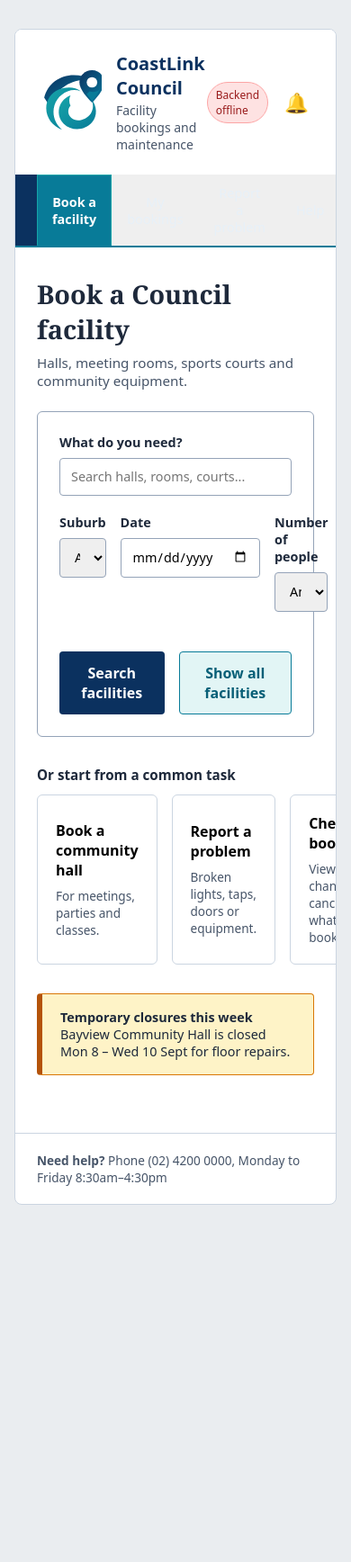
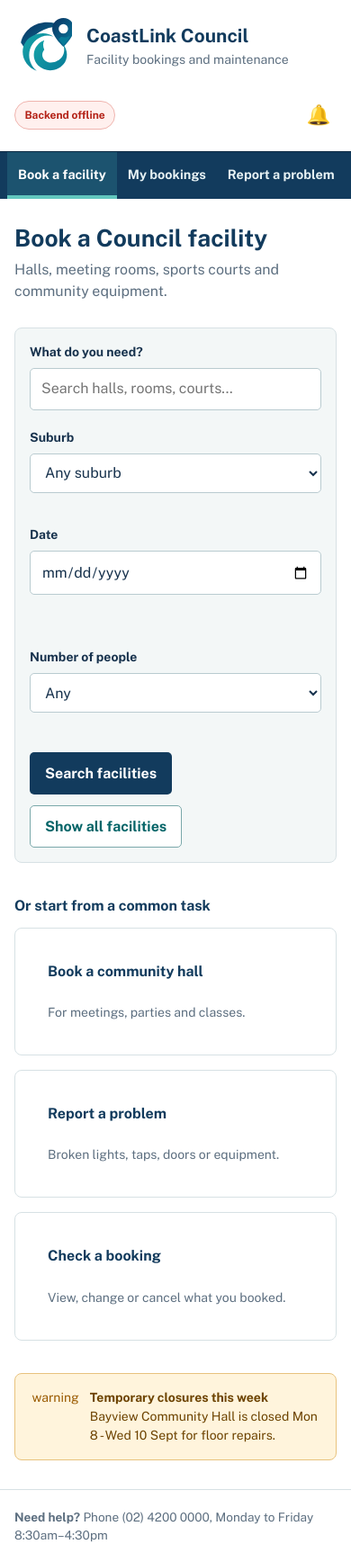
Before and after one commit to imSwydz/Coastlink-portal, a website with bundled scripts: page public/index.html in a window 390 px wide. Shown: the whole page at 90% size. Before the commit the page ends 1371 px from the top, so only its background shows below. Built offline with nearby package versions, Linux system fonts and the light colour scheme; files whose address does not match are found by name.

Commit message:
Polish portal prototype UI and interactions

```diff
--- a/components/tabs.ts
+++ b/components/tabs.ts
@@ -1,5 +1,7 @@
 export function setupTabs(onTabChange: (tabId: string) => void) {
-  const tabs = Array.from(document.querySelectorAll<HTMLElement>(".nav-tab"));
+  const tabs = Array.from(
+    document.querySelectorAll<HTMLAnchorElement>(".nsw-tabs__link"),
+  );
   const panels = Array.from(
     document.querySelectorAll<HTMLElement>(".tab-content"),
   );
@@ -16,19 +18,45 @@ export function setupTabs(onTabChange: (tabId: string) => void) {
       const selected = tab.dataset.tab === tabId;
       tab.classList.toggle("active", selected);
       tab.setAttribute("aria-selected", String(selected));
+      tab.setAttribute("role", "tab");
+      tab.tabIndex = selected ? 0 : -1;
+      tab.setAttribute("aria-controls", tab.hash.slice(1));
     });
 
     panel.hidden = false;
+    panel.setAttribute("role", "tabpanel");
+    panel.setAttribute(
+      "aria-labelledby",
+      tabs.find((tab) => tab.dataset.tab === tabId)?.id || "",
+    );
     panel.classList.add("active", "tab-enter");
     onTabChange(tabId);
   };
 
   tabs.forEach((tab) => {
-    tab.addEventListener("click", () => {
-      const tabId = tab.dataset.tab;
+    tab.setAttribute("role", "tab");
+    tab.addEventListener("click", (event) => {
+      event.preventDefault();
+      const tabId = tab.dataset.tab || tab.hash.slice(1);
       if (tabId) activate(tabId);
+    });
+    tab.addEventListener("keydown", (event) => {
+      if (event.key !== "ArrowLeft" && event.key !== "ArrowRight") return;
+      event.preventDefault();
+      const index = tabs.indexOf(tab);
+      const nextIndex =
+        event.key === "ArrowRight"
+          ? (index + 1) % tabs.length
+          : (index - 1 + tabs.length) % tabs.length;
+      const nextTab = tabs[nextIndex];
+      nextTab.focus();
+      activate(nextTab.dataset.tab || nextTab.hash.slice(1));
     });
   });
 
+  const initialTab =
+    tabs.find((tab) => tab.classList.contains("active")) || tabs[0];
+  if (initialTab) activate(initialTab.dataset.tab || initialTab.hash.slice(1));
+
   return activate;
 }
--- a/package.json
+++ b/package.json
@@ -9,9 +9,11 @@
     "test": "node --test"
   },
   "dependencies": {
-    "express": "^4.22.2"
+    "express": "^4.22.2",
+    "nsw-design-system": "^3.27.0"
   },
   "devDependencies": {
+    "sass": "^1.104.1",
     "typescript": "^7.0.2",
     "vite": "^8.3.0"
   }
--- a/public/index.html
+++ b/public/index.html
@@ -4,6 +4,12 @@
     <meta charset="UTF-8" />
     <meta name="viewport" content="width=device-width, initial-scale=1.0" />
     <title>CoastLink Council - Facility Portal</title>
+    <link rel="preconnect" href="https://fonts.googleapis.com" />
+    <link rel="preconnect" href="https://fonts.gstatic.com" crossorigin />
+    <link
+      href="https://fonts.googleapis.com/css2?family=Material+Icons&family=Public+Sans:ital,wght@0,400;0,700;1,400&display=swap"
+      rel="stylesheet"
+    />
   </head>
   <body>
     <div class="window" id="appWindow">
@@ -43,47 +49,45 @@
         </div>
       </header>
 
-      <nav role="tablist" aria-label="Portal sections">
-        <button
-          class="nav-tab active"
-          type="button"
-          role="tab"
-          aria-selected="true"
-          tabindex="0"
+      <nav class="nsw-tabs" aria-label="Portal sections">
+        <ul class="nsw-tabs__list">
+          <li>
+            <a
+              id="tab-link-book"
+              class="nsw-tabs__link active"
+              href="#tab-book"
               data-tab="tab-book"
+              >Book a facility</a
             >
-          Book a facility
-        </button>
-        <button
-          class="nav-tab"
-          type="button"
-          role="tab"
-          aria-selected="false"
-          tabindex="0"
+          </li>
+          <li>
+            <a
+              id="tab-link-bookings"
+              class="nsw-tabs__link"
+              href="#tab-bookings"
               data-tab="tab-bookings"
+              >My bookings</a
             >
-          My bookings
-        </button>
-        <button
-          class="nav-tab"
-          type="button"
-          role="tab"
-          aria-selected="false"
-          tabindex="0"
+          </li>
+          <li>
+            <a
+              id="tab-link-report"
+              class="nsw-tabs__link"
+              href="#tab-report"
               data-tab="tab-report"
+              >Report a problem</a
             >
-          Report a problem
-        </button>
-        <button
-          class="nav-tab"
-          type="button"
-          role="tab"
-          aria-selected="false"
-          tabindex="0"
+          </li>
+          <li>
+            <a
+              id="tab-link-help"
+              class="nsw-tabs__link"
+              href="#tab-help"
               data-tab="tab-help"
+              >Help</a
             >
-          Help
-        </button>
+          </li>
+        </ul>
       </nav>
 
       <main>
@@ -92,38 +96,53 @@
           <p class="subtitle">
             Halls, meeting rooms, sports courts and community equipment.
           </p>
-          <form id="searchForm" class="card-box">
-            <div class="field-group">
-              <label for="searchInput">What do you need?</label>
+          <form id="searchForm" class="nsw-form card-box">
+            <div class="nsw-form__group">
+              <label class="nsw-form__label" for="searchInput"
+                >What do you need?</label
+              >
               <input
                 type="text"
                 id="searchInput"
+                class="nsw-form__input"
                 placeholder="Search halls, rooms, courts..."
               />
             </div>
             <div class="input-row">
-              <div class="field-group">
-                <label for="suburbSelect">Suburb</label>
-                <select id="suburbSelect">
+              <div class="nsw-form__group">
+                <label class="nsw-form__label" for="suburbSelect">Suburb</label>
+                <select id="suburbSelect" class="nsw-form__input">
                   <option value="">Any suburb</option>
                   <option value="North Beach">North Beach</option>
                   <option value="Bayview">Bayview</option>
                   <option value="South Point">South Point</option>
                 </select>
               </div>
-              <div class="field-group">
-                <label for="dateInput">Date</label>
+              <div class="nsw-form__group">
+                <label
+                  class="nsw-form__label nsw-form__required"
+                  for="dateInput"
+                  >Date</label
+                >
                 <input
                   type="date"
                   id="dateInput"
+                  class="nsw-form__input"
                   required
                   aria-describedby="dateError"
                 />
-                <span class="field-error" id="dateError" role="alert"></span>
+                <span
+                  class="nsw-form__helper nsw-form__helper--error"
+                  id="dateError"
+                  role="alert"
+                  hidden
+                ></span>
               </div>
-              <div class="field-group">
-                <label for="capacitySelect">Number of people</label>
-                <select id="capacitySelect">
+              <div class="nsw-form__group">
+                <label class="nsw-form__label" for="capacitySelect"
+                  >Number of people</label
+                >
+                <select id="capacitySelect" class="nsw-form__input">
                   <option value="0">Any</option>
                   <option value="20">1 - 20</option>
                   <option value="50">20 - 50</option>
@@ -132,10 +151,18 @@
               </div>
             </div>
             <div class="button-row">
-              <button type="submit" class="btn-dark" id="searchButton">
+              <button
+                type="submit"
+                class="nsw-button nsw-button--dark"
+                id="searchButton"
+              >
                 Search facilities
               </button>
-              <button type="button" class="btn-light" id="showAllBtn">
+              <button
+                type="button"
+                class="nsw-button nsw-button--light-outline"
+                id="showAllBtn"
+              >
                 Show all facilities
               </button>
             </div>
@@ -155,30 +182,47 @@
           </div>
           <div class="tasks-heading">Or start from a common task</div>
           <div class="tasks-grid">
-            <button class="task-card" type="button" data-quick-filter="Hall">
-              <h3>Book a community hall</h3>
-              <p>For meetings, parties and classes.</p>
+            <button
+              class="task-card nsw-card"
+              type="button"
+              data-quick-filter="Hall"
+            >
+              <span class="nsw-card__content"
+                ><h3>Book a community hall</h3>
+                <p>For meetings, parties and classes.</p></span
+              >
             </button>
             <button
-              class="task-card"
+              class="task-card nsw-card"
               type="button"
               data-switch-tab="tab-report"
             >
-              <h3>Report a problem</h3>
-              <p>Broken lights, taps, doors or equipment.</p>
+              <span class="nsw-card__content"
+                ><h3>Report a problem</h3>
+                <p>Broken lights, taps, doors or equipment.</p></span
+              >
             </button>
             <button
-              class="task-card"
+              class="task-card nsw-card"
               type="button"
               data-switch-tab="tab-bookings"
             >
-              <h3>Check a booking</h3>
-              <p>View, change or cancel what you booked.</p>
+              <span class="nsw-card__content"
+                ><h3>Check a booking</h3>
+                <p>View, change or cancel what you booked.</p></span
+              >
             </button>
           </div>
-          <div class="alert-box">
-            <strong>Temporary closures this week</strong> Bayview Community Hall
-            is closed Mon 8 – Wed 10 Sept for floor repairs.
+          <div class="nsw-in-page-alert nsw-in-page-alert--warning">
+            <span
+              class="nsw-in-page-alert__icon nsw-material-icons"
+              aria-hidden="true"
+              >warning</span
+            >
+            <div class="nsw-in-page-alert__content">
+              <strong>Temporary closures this week</strong> Bayview Community
+              Hall is closed Mon 8 - Wed 10 Sept for floor repairs.
+            </div>
           </div>
         </section>
 
@@ -193,10 +237,16 @@
           <p class="subtitle">
             Notify the council of broken lights, equipment, or facility issues.
           </p>
-          <form id="reportForm" class="card-box">
-            <div class="field-group">
-              <label for="reportFacility">Select Facility</label
-              ><select id="reportFacility" required>
+          <form id="reportForm" class="nsw-form card-box">
+            <div class="nsw-form__group">
+              <label class="nsw-form__label" for="reportFacility"
+                >Select Facility</label
+              ><select
+                id="reportFacility"
+                class="nsw-form__input"
+                required
+                aria-describedby="reportFacilityError"
+              >
                 <option value="">Choose a facility...</option>
                 <option value="Bayview Community Hall">
                   Bayview Community Hall
@@ -209,10 +259,22 @@
                 </option>
                 <option value="Civic Pavilion">Civic Pavilion</option>
               </select>
+              <span
+                class="nsw-form__helper nsw-form__helper--error"
+                id="reportFacilityError"
+                role="alert"
+                hidden
+              ></span>
             </div>
-            <div class="field-group">
-              <label for="reportType">Issue Category</label
-              ><select id="reportType" required>
+            <div class="nsw-form__group">
+              <label class="nsw-form__label" for="reportType"
+                >Issue Category</label
+              ><select
+                id="reportType"
+                class="nsw-form__input"
+                required
+                aria-describedby="reportTypeError"
+              >
                 <option value="">Choose a category...</option>
                 <option value="Electrical / Lighting">
                   Electrical / Lighting
@@ -221,23 +283,34 @@
                 <option value="Locks / Access">Locks / Access</option>
                 <option value="Cleaning / Damage">Cleaning / Damage</option>
               </select>
+              <span
+                class="nsw-form__helper nsw-form__helper--error"
+                id="reportTypeError"
+                role="alert"
+                hidden
+              ></span>
             </div>
-            <div class="field-group">
-              <label for="reportDetails">Details</label
+            <div class="nsw-form__group">
+              <label class="nsw-form__label" for="reportDetails">Details</label
               ><textarea
                 id="reportDetails"
+                class="nsw-form__input"
                 placeholder="Describe the issue in detail..."
                 required
                 aria-describedby="reportDetailsError"
               ></textarea
               ><span
-                class="field-error"
+                class="nsw-form__helper nsw-form__helper--error"
                 id="reportDetailsError"
                 role="alert"
+                hidden
               ></span>
             </div>
-            <span class="field-error" id="reportFormError" role="alert"></span>
-            <button type="submit" class="btn-dark" id="reportSubmitButton">
+            <button
+              type="submit"
+              class="nsw-button nsw-button--dark"
+              id="reportSubmitButton"
+            >
               Submit Report
             </button>
           </form>
--- /dev/null
+++ b/public/styles.scss
@@ -0,0 +1,117 @@
+:root {
+  --ink: #17324d;
+  --ink-muted: #5d6f80;
+  --navy: #123b5d;
+  --navy-deep: #0b2942;
+  --teal: #087f82;
+  --teal-dark: #056568;
+  --teal-soft: #e4f4f1;
+  --surface: #ffffff;
+  --surface-muted: #f3f7f7;
+  --line: #d7e1e4;
+  --warning: #9a5a00;
+  --warning-soft: #fff4dc;
+  --danger: #b42318;
+  --radius: 8px;
+  --shadow: 0 10px 30px rgb(18 59 93 / 8%);
+}
+* { box-sizing: border-box; }
+html { background: #eaf2f2; }
+body { margin: 0; min-width: 320px; padding: 2rem 1rem; background: linear-gradient(145deg, #eaf4f3 0%, #f5f8f7 48%, #e7eff3 100%); color: var(--ink); font-family: "Public Sans", -apple-system, BlinkMacSystemFont, "Segoe UI", sans-serif; font-size: 1rem; line-height: 1.5; }
+button, input, select, textarea { font: inherit; }
+button { cursor: pointer; }
+button:disabled { cursor: wait; opacity: .68; }
+button:focus-visible, a:focus-visible, input:focus-visible, select:focus-visible, textarea:focus-visible { outline: 3px solid #62c7be; outline-offset: 3px; }
+.window { width: min(100%, 960px); margin: 0 auto; overflow: hidden; border: 1px solid var(--line); border-radius: 12px; background: var(--surface); box-shadow: var(--shadow); }
+header { display: flex; align-items: center; justify-content: space-between; gap: 1.5rem; padding: 1.5rem 2rem; }
+.brand, .header-actions { display: flex; align-items: center; gap: 1rem; }
+.logo-box { width: 64px; height: 64px; flex: 0 0 64px; }
+.logo-box img { display: block; width: 100%; height: 100%; }
+.brand-text h1 { margin: 0; color: var(--navy); font-size: 1.3rem; line-height: 1.25; }
+.brand-text p { margin: .25rem 0 0; color: var(--ink-muted); font-size: .875rem; }
+.api-status { border: 1px solid #a9d8cf; border-radius: 999px; background: var(--teal-soft); color: var(--teal-dark); font-size: .75rem; font-weight: 700; padding: .35rem .65rem; white-space: nowrap; }
+.api-status.offline { border-color: #efb4ae; background: #fff0ee; color: var(--danger); }
+.notification-area { position: relative; }
+.notification-button { position: relative; width: 2.5rem; height: 2.5rem; border: 1px solid var(--line); border-radius: 50%; background: var(--surface); color: var(--navy); font-size: 1.15rem; line-height: 1; }
+.notification-button:hover { border-color: var(--teal); color: var(--teal); background: var(--teal-soft); }
+.notification-badge { position: absolute; top: -.25rem; right: -.2rem; min-width: 1.1rem; padding: .12rem .25rem; border-radius: 999px; background: var(--danger); color: #fff; font-size: .65rem; line-height: 1; }
+.notification-dropdown { position: absolute; top: calc(100% + .75rem); right: 0; z-index: 5; width: min(19rem, calc(100vw - 2rem)); padding: 1rem; border: 1px solid var(--line); border-radius: var(--radius); background: var(--surface); box-shadow: 0 12px 30px rgb(18 59 93 / 16%); }
+.notification-dropdown[hidden] { display: none; }
+.notification-heading { margin: 0 0 .5rem; color: var(--navy); font-size: .95rem; }
+.notification-item { padding: .65rem 0; border-bottom: 1px solid var(--line); font-size: .85rem; }
+.notification-item.read, .notification-empty { color: var(--ink-muted); }
+.notification-empty { margin: 0; font-size: .85rem; }
+.nsw-tabs { border-top: 1px solid var(--navy-deep); background: var(--navy); }
+.nsw-tabs__list { display: flex; margin: 0; padding: 0 2rem; list-style: none; }
+.nsw-tabs__link { display: block; border-bottom: 4px solid transparent; color: #e7f2f4; padding: .9rem 1rem .75rem; font-size: .9rem; font-weight: 700; text-decoration: none; }
+.nsw-tabs__link:hover { background: rgb(255 255 255 / 8%); color: #fff; }
+.nsw-tabs__link.active { border-bottom-color: #62c7be; background: #1c536f; color: #fff; }
+main { padding: 2.25rem 2rem 2.5rem; }
+.tab-content[hidden] { display: none; }
+.tab-content.active { display: block; }
+.page-title { margin: 0 0 .45rem; color: var(--navy); font-size: clamp(1.65rem, 3vw, 2rem); line-height: 1.2; }
+.subtitle { margin: 0 0 1.75rem; color: var(--ink-muted); }
+.tab-enter { animation: tab-enter 180ms ease-out; }
+@keyframes tab-enter { from { opacity: 0; transform: translateY(6px); } to { opacity: 1; transform: translateY(0); } }
+.card-box, .nsw-card { border: 1px solid var(--line); border-radius: var(--radius); background: var(--surface); }
+.card-box { margin-bottom: 2.25rem; padding: 1.5rem; background: var(--surface-muted); }
+.nsw-form__group { margin-bottom: 1.25rem; }
+.nsw-form__label { display: block; margin-bottom: .45rem; color: var(--ink); font-size: .875rem; font-weight: 700; }
+.nsw-form__input, input, select, textarea { width: 100%; min-height: 2.75rem; border: 1px solid #b9cbd0; border-radius: 5px; background: #fff; color: var(--ink); padding: .65rem .75rem; }
+.nsw-form__input:hover, input:hover, select:hover, textarea:hover { border-color: #7fa8ad; }
+.nsw-form__input:focus, input:focus, select:focus, textarea:focus { border-color: var(--teal); outline: 2px solid rgb(8 127 130 / 18%); outline-offset: 1px; }
+textarea { min-height: 7rem; resize: vertical; }
+.input-row, .tasks-grid { display: grid; grid-template-columns: repeat(3, minmax(0, 1fr)); gap: 1rem; }
+.button-row { display: flex; flex-wrap: wrap; gap: .75rem; margin-top: 1.5rem; }
+.nsw-button { min-height: 2.75rem; border: 1px solid transparent; border-radius: 5px; padding: .65rem 1rem; font-weight: 700; transition: background-color 150ms ease, border-color 150ms ease, transform 150ms ease; }
+.nsw-button:hover { transform: translateY(-1px); }
+.nsw-button--dark { background: var(--navy); color: #fff; }
+.nsw-button--dark:hover { background: var(--navy-deep); }
+.nsw-button--light-outline { border-color: #7aa8aa; background: #fff; color: var(--teal-dark); }
+.nsw-button--light-outline:hover { border-color: var(--teal); background: var(--teal-soft); }
+.nsw-button--danger { background: #fff0ee; border-color: #efb4ae; color: var(--danger); }
+.nsw-button--danger:hover { background: #ffe2de; }
+.nsw-form__helper--error, .field-error { display: block; min-height: 1.15rem; margin-top: .3rem; color: var(--danger); font-size: .8rem; }
+.tasks-heading { margin: 2rem 0 .75rem; color: var(--navy); font-size: 1rem; font-weight: 700; }
+.tasks-grid { margin-bottom: 2.25rem; }
+.task-card { min-height: 142px; border: 1px solid var(--line); border-radius: var(--radius); background: #fff; padding: 1.25rem; text-align: left; transition: border-color 150ms ease, box-shadow 150ms ease, transform 150ms ease; }
+.task-card:hover { border-color: #79aaa9; box-shadow: 0 8px 18px rgb(18 59 93 / 10%); transform: translateY(-2px); }
+.task-card h3 { margin: 0 0 .45rem; color: var(--navy); font-size: 1rem; }
+.task-card p { margin: 0; color: var(--ink-muted); font-size: .875rem; }
+#resultsContainer { display: grid; grid-template-columns: repeat(auto-fit, minmax(265px, 1fr)); gap: 1rem; }
+.results-count, .empty-message, .item-summary { color: var(--ink-muted); font-size: .875rem; }
+.results-count { margin: 0 0 .75rem; }
+.results-loading { margin: .75rem 0; color: var(--teal-dark); font-size: .875rem; font-weight: 700; }
+.facility-card { min-width: 0; transition: border-color 150ms ease, box-shadow 150ms ease; }
+.facility-card:hover, .facility-card:focus-within { border-color: #79aaa9; box-shadow: 0 8px 18px rgb(18 59 93 / 10%); }
+.nsw-card__content { display: flex; align-items: center; justify-content: space-between; gap: 1rem; padding: 1rem; }
+.nsw-card__content strong { color: var(--navy); }
+.item-summary { margin-top: .25rem; }
+.empty-message { padding: 1.25rem; border: 1px dashed #b9cbd0; border-radius: var(--radius); background: var(--surface-muted); }
+.nsw-in-page-alert { display: flex; gap: .75rem; align-items: flex-start; border-radius: var(--radius); padding: 1rem 1.15rem; font-size: .875rem; }
+.nsw-in-page-alert--warning { border: 1px solid #e8c27d; background: var(--warning-soft); color: #6d4300; }
+.nsw-material-icons { color: var(--warning); }
+.faq-item { display: block; width: 100%; border: 0; border-bottom: 1px solid var(--line); background: transparent; padding: 1rem 0; color: var(--ink); text-align: left; }
+.faq-item:hover { background: var(--surface-muted); }
+.faq-question { color: var(--navy); font-weight: 700; }
+.faq-answer { display: none; margin-top: .5rem; color: var(--ink-muted); font-size: .9rem; }
+.faq-item.open .faq-answer { display: block; }
+footer { border-top: 1px solid var(--line); padding: 1.25rem 2rem; color: var(--ink-muted); font-size: .85rem; }
+a { color: var(--teal-dark); }
+@media (max-width: 700px) {
+  body { padding: 0; }
+  .window { border: 0; border-radius: 0; }
+  header { align-items: flex-start; flex-direction: column; padding: 1.25rem 1rem; }
+  .header-actions { width: 100%; justify-content: space-between; }
+  .nsw-tabs__list { overflow-x: auto; padding: 0 .5rem; }
+  .nsw-tabs__link { padding-inline: .75rem; white-space: nowrap; }
+  main { padding: 1.75rem 1rem 2rem; }
+  .card-box { padding: 1rem; }
+  .input-row, .tasks-grid { grid-template-columns: 1fr; }
+  .nsw-card__content { align-items: flex-start; flex-direction: column; }
+  .nsw-card__content .nsw-button { width: 100%; }
+  footer { padding-inline: 1rem; }
+}
+@media (prefers-reduced-motion: reduce) {
+  *, *::before, *::after { scroll-behavior: auto !important; transition-duration: .01ms !important; animation-duration: .01ms !important; }
+}
```
Also changed, not shown: public/app.ts (+26 -12 lines), 1 other file. Lines whose indentation alone changed are shown as unchanged.
